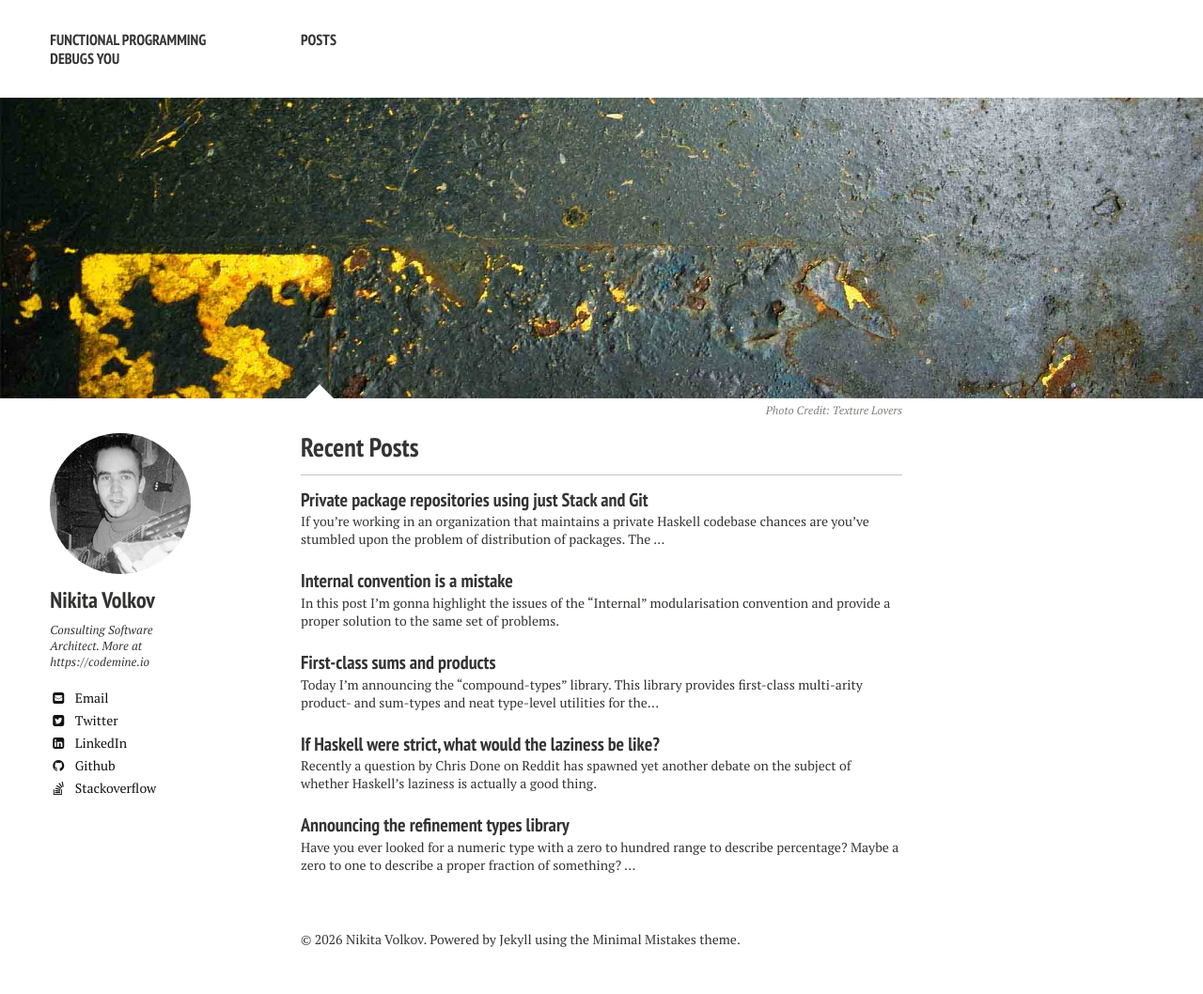
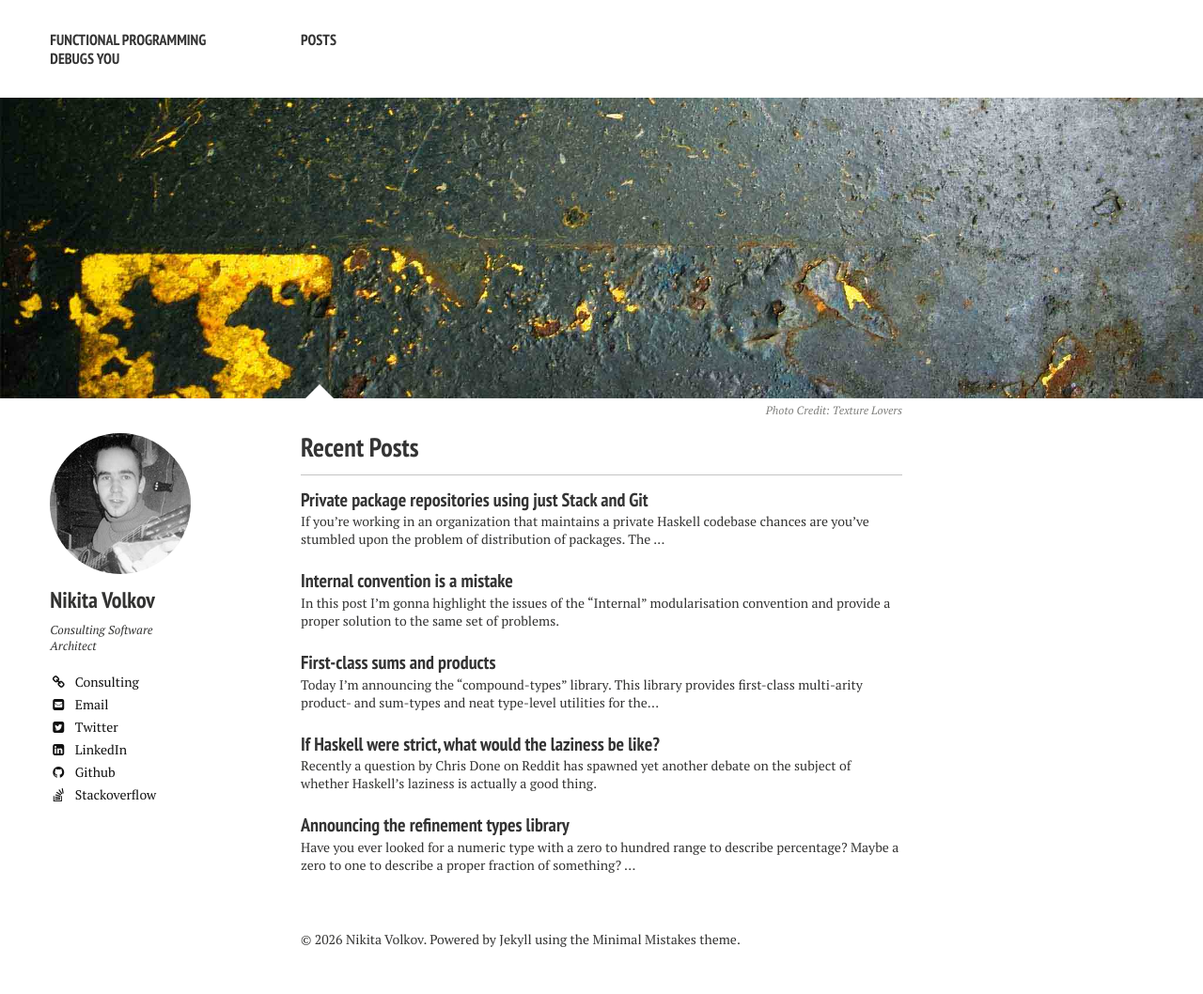
Before and after one commit to nikita-volkov/nikita-volkov.github.io, a Jekyll site: the page built from index.md, in a window 1280 px wide. Shown: the whole page at 94% size. Built offline with Jekyll 4.4.1, drawn with Linux system fonts in a browser that asks for light colours; nearby versions of some CDN libraries.

Commit message:
Refer to codemine

```diff
--- a/_config.yml
+++ b/_config.yml
@@ -28,7 +28,8 @@ kramdown:
 owner:
   name: Nikita Volkov
   avatar: bio-photo-5.jpg
-  bio: Consulting Software Architect. More at https://codemine.io
+  bio: Consulting Software Architect
+  consulting: https://codemine.io
   email: nikita@codemine.io
   disqus-shortname: programsdebugyou
   twitter: NikitaYVolkov
--- a/_includes/_author-bio.html
+++ b/_includes/_author-bio.html
@@ -9,6 +9,7 @@
 {% endif %}
 <h3>{{ author.name }}</h3>
 <p>{{ author.bio }}</p>
+{% if author.consulting %}<a href="{{ author.consulting }}" class="author-social" target="_blank"><i class="fa fa-fw fa-link"></i> Consulting</a>{% endif %}
 {% if author.email %}<a href="mailto:{{ author.email }}" class="author-social" target="_blank"><i class="fa fa-fw fa-envelope-square"></i> Email</a>{% endif %}
 {% if author.twitter %}<a href="http://twitter.com/{{ author.twitter }}" class="author-social" target="_blank"><i class="fa fa-fw fa-twitter-square"></i> Twitter</a>{% endif %}
 {% if author.facebook %}<a href="http://facebook.com/{{ author.facebook }}" class="author-social" target="_blank"><i class="fa fa-fw fa-facebook-square"></i> Facebook</a>{% endif %}
```
